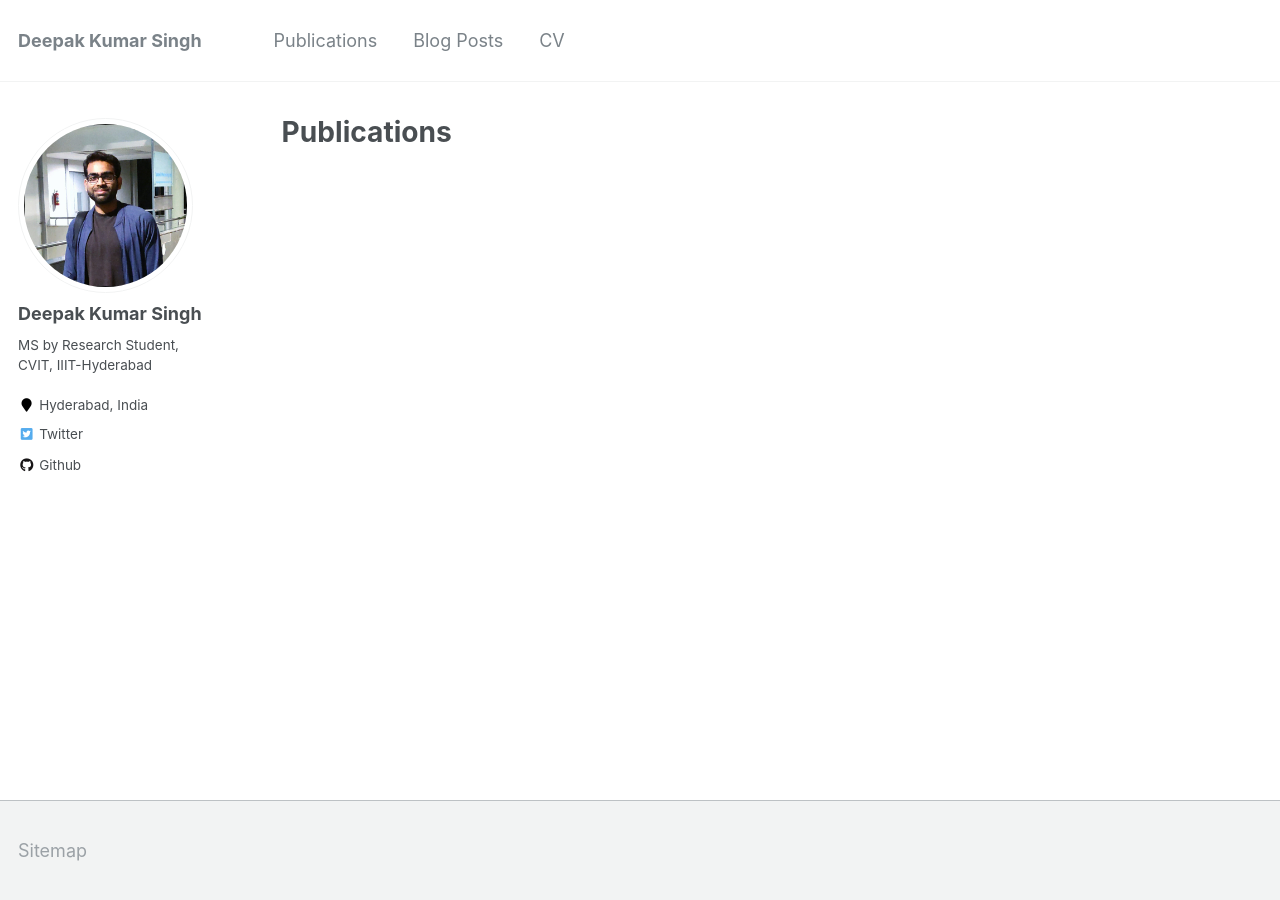
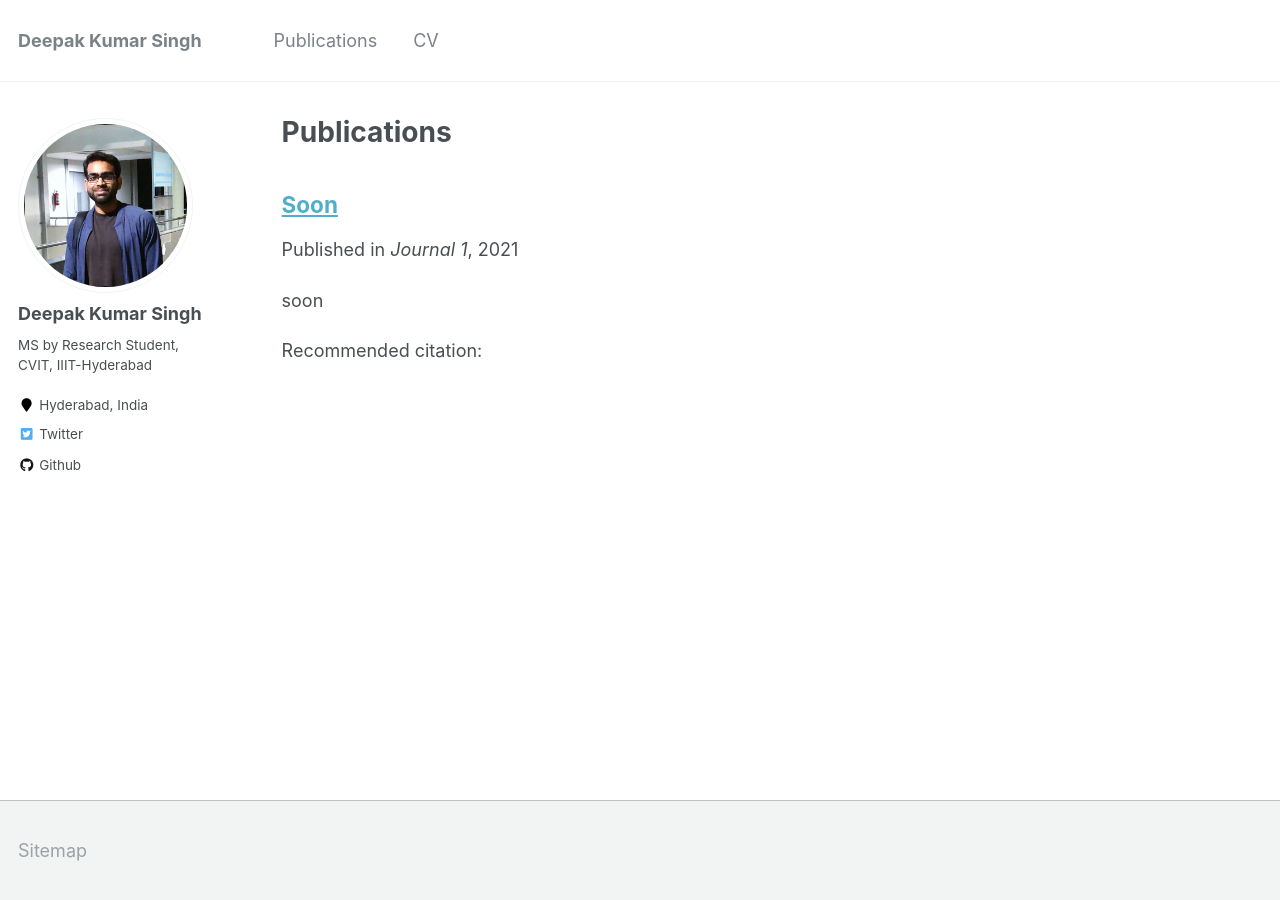
Before and after one commit to deepaksinghcv/deepakksingh.github.io, a Jekyll site: the page built from _pages/publications.md, in a window 1280 px wide. Built offline with Jekyll 4.4.1, drawn with Linux system fonts in a browser that asks for light colours.

Commit message:
Add placeholders for Publications and Blogs, disable footer

```diff
--- a/_data/navigation.yml
+++ b/_data/navigation.yml
@@ -12,8 +12,8 @@ main:
   # - title: "Portfolio"
   #   url: /portfolio/
 
-  - title: "Blog Posts"
-    url: /year-archive/
+  # - title: "Blog Posts"
+  #   url: /year-archive/
 
   - title: "CV"
     url: /files/Deepak_CV.pdf
--- /dev/null
+++ b/_publications/soon.md
@@ -0,0 +1,11 @@
+---
+title: "Soon"
+collection: publications
+permalink: /publication/soon
+excerpt: 'soon'
+date: 2021-03-22
+venue: 'Journal 1'
+paperurl: ''
+citation: ''
+---
+Working on it :)
```
